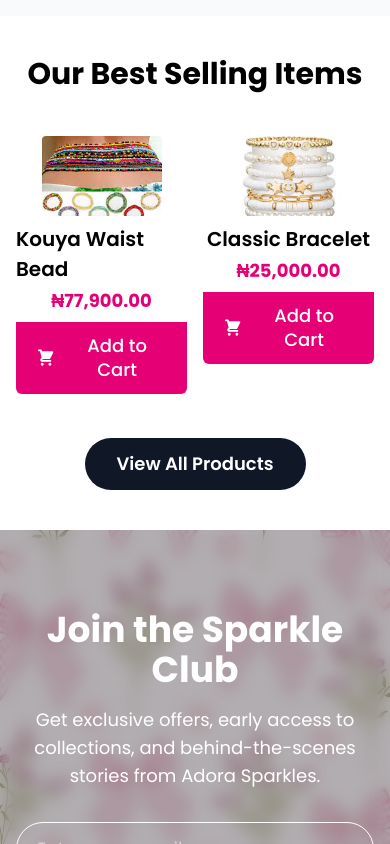
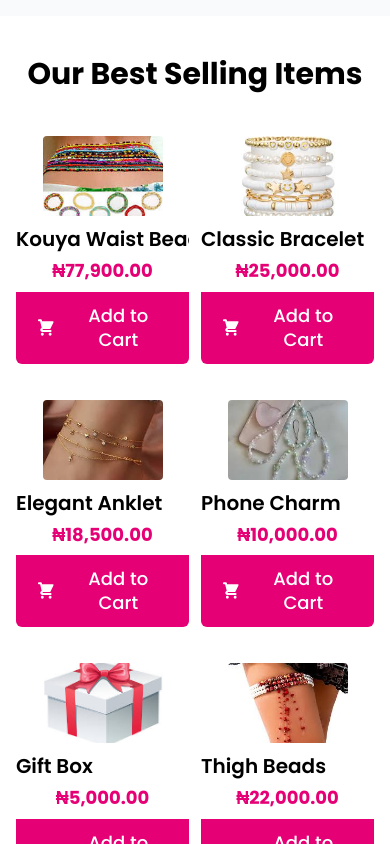
Before and after one commit to soala144/adora-sparkle, a Next.js app: page / in a window 390 px wide. Shown: the part 1240-2084 px from the top of the page. Built offline with nearby package versions, Linux system fonts and the light colour scheme.

Commit message:
product section corrected

```diff
--- a/src/components/Product.tsx
+++ b/src/components/Product.tsx
@@ -7,7 +7,7 @@ import "swiper/css";
 import "swiper/css/free-mode";
 import { HiShoppingCart } from "react-icons/hi";
 
-const products: {id: number; name: string; image: string; price: string}[] = [
+const products: { id: number; name: string; image: string; price: string }[] = [
   {
     id: 1,
     name: "Kouya Waist Bead",
@@ -65,6 +65,7 @@ const Product = () => {
       <h1 className="text-3xl md:text-4xl font-bold text-center mb-8">
         Our Best Selling Items
       </h1>
+      <div className="hidden lg:block">
         <Swiper
           modules={[FreeMode]}
           spaceBetween={16}
@@ -76,7 +77,7 @@ const Product = () => {
             1024: { slidesPerView: 4 },
           }}
           ref={swiperRef}
-        className="mb-8"
+          className="mb-8 hidden lg:block"
         >
           {products.map((product) => (
             <SwiperSlide key={product.id}>
@@ -89,7 +90,7 @@ const Product = () => {
                   height={80}
                   priority
                 />
-              <h2 className="text-[20px] font-semibold mb-1 line-clamp-2">
+                <h2 className="text-[20px] w-full truncate font-semibold mb-1 line-clamp-2">
                   {product.name}
                 </h2>
                 <p className="text-pink-600 font-bold text-[18px] text-sm mb-2">
@@ -103,6 +104,33 @@ const Product = () => {
             </SwiperSlide>
           ))}
         </Swiper>
+      </div>
+      <div className="grid-cols-2 sm:grid-cols-3 grid lg:hidden gap-3">
+          {
+            products.map((product, i) => (
+              <div key={i} className="bg-white rounded-lg my-3 flex flex-col items-center hover:shadow-lg transition">
+                <Image
+                  src={product.image}
+                  alt={product.name}
+                  className="w-30 h-20 block mx-auto object-cover rounded mb-2"
+                  width={130}
+                  height={80}
+                  priority
+                />
+                <h2 className="text-[20px] w-full truncate font-semibold mb-1 line-clamp-2">
+                  {product.name}
+                </h2>
+                <p className="text-pink-600 font-bold text-[18px] text-sm mb-2">
+                  {product.price}
+                </p>
+                <button className="bg-pink-600 max-[380px]:text-xs text-[18px] hover:bg-pink-700 duration-500 flex items-center justify-center gap-3 cursor-pointer text-white px-5 w-full py-3 rounded-b-md font-medium text-xs transition-all">
+                  <HiShoppingCart size={20} />
+                  <p>Add to Cart</p>
+                </button>
+              </div>
+            ))
+          }
+      </div>
       <div className="flex justify-center">
         <button className="bg-gray-900 hover:bg-gray-700 text-white px-8 py-3 rounded-full font-semibold text-lg transition">
           View All Products
```
Lines whose indentation alone changed are shown as unchanged.
